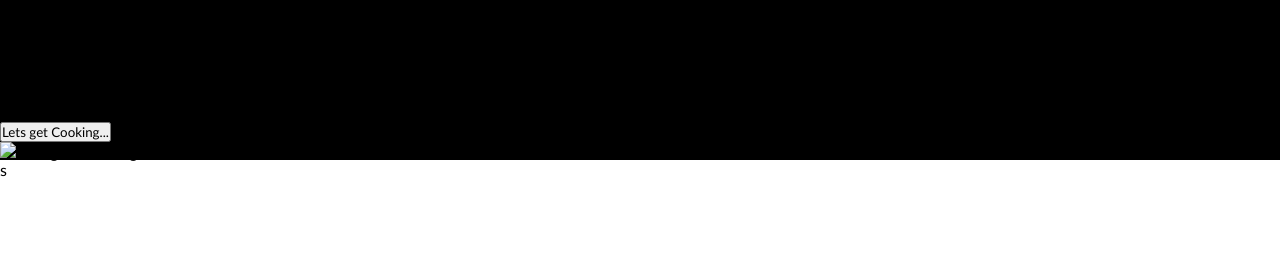
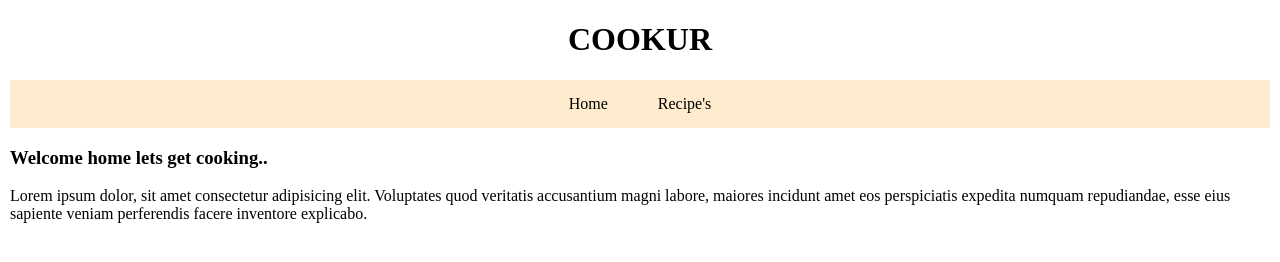
Before and after one commit to Justmilomb/Odin-Brownie-Recipe, a plain HTML site: page index.html in a window 1280 px wide. Drawn offline with Linux system fonts and the light colour scheme; files that its build step writes are made by us from their sources.

Commit message:
Going to school but made a basic nav bar with css

```diff
--- a/CSSStyles/style.css
+++ b/CSSStyles/style.css
@@ -1,29 +1,34 @@
-* {
-    box-sizing: border-box;
-    margin: 0;
-    padding: 0;
-    font-family: 'Trebuchet MS', 'Lucida Sans Unicode', 'Lucida Grande', 'Lucida Sans', Arial, sans-serif;
+body{
+    margin: 10px;
+
 }
 
-nav {
-    height: 80px;
-    background: black;
-    display: flex;
-    justify-content: space-between;
-    align-items: center;
-    padding: 0rem calc((100vw - 1300px)/2);
+h1{
+    text-align: center;
 }
 
-.logo {
-    color: black;
-    font-size: 1.5rem;
-    font-weight: bold;
-    font-style: italic;
-    padding: 0 2rem;
+.navbar ul{
+    list-style-type: none;
+    background-color: blanchedalmond;
+    padding: 0%;
+    margin: 0%;
+    overflow: hidden;
+    display: flex;
+    justify-content: center;
 }
 
-nav a {
-    text-decoration: none;
-    color: black;
-    padding: 0 1.5rem;
+.navbar a{
+    color: rgb(0, 0, 0);
+    text-decoration: solid;
+    padding: 15px;
+    display: block;
+    text-align: center;
 }
+
+.navbar a:hover{
+    background-color: rgb(180, 165, 143);
+}
+
+.navbar li{
+    margin:0 10px;
+}
--- a/index.html
+++ b/index.html
@@ -3,38 +3,26 @@
 <head>
     <meta charset="UTF-8">
     <meta name="viewport" content="width=device-width, initial-scale=1.0">
-    <title>Milo's Recipe's</title>
-    <link rel="stylesheet" href="style.css">
+    <title>COOKUR</title>
+    <link rel="stylesheet" href="../RecipeWebsite/CSSStyles/style.css">
 </head>
 
 
 <body>
-    <nav>
-        <div class="logo">COOKUR</div>
-        <div class="nav-items">
-            <a href="/">Home</a>
-            <a href="/">Find Recipe's</a>
-            <a href="/">Add a Recipe</a>
-        </div>
+    <h1>COOKUR</h1>
+    <nav class="navbar">
+        <ul>
+            <li><a href="index.html">Home</a></li>
+            <li><a href="Pages/GooeyBrowniesRecipe.HTML">Recipe's</a> </li>
+         </ul>
     </nav>
 
-    <nav>
-        <section class="hero">
-            <div class="hero-containers">
-                <div class="column-left">
-                    <h1>Unlimited Recipes made for you</h1>
-                    <p>Vaste selection of recipes made by veriefed COOKURS which can be changed at any second to be taylored to your needs.
-                    </p>
-                    <button>Lets get Cooking...</button>
+    <main>
+        <h3>Welcome home lets get cooking..</h3>
+        <p>Lorem ipsum dolor, sit amet consectetur adipisicing elit. Voluptates quod veritatis accusantium magni labore, maiores incidunt amet eos perspiciatis expedita numquam repudiandae, esse eius sapiente veniam perferendis facere inventore explicabo.</p>
 
+    </main>
 
-
-                </div>
-                <div class="collum-right"></div>
-                    <img src="" alt="Background Image" class="hero-image"/>
-            </div>
-        </section>
-     </nav>
 
 
 
@@ -42,10 +30,4 @@
 
 
 </body>
-
-
-
-
-
-
-</html>s
+</html>
```
